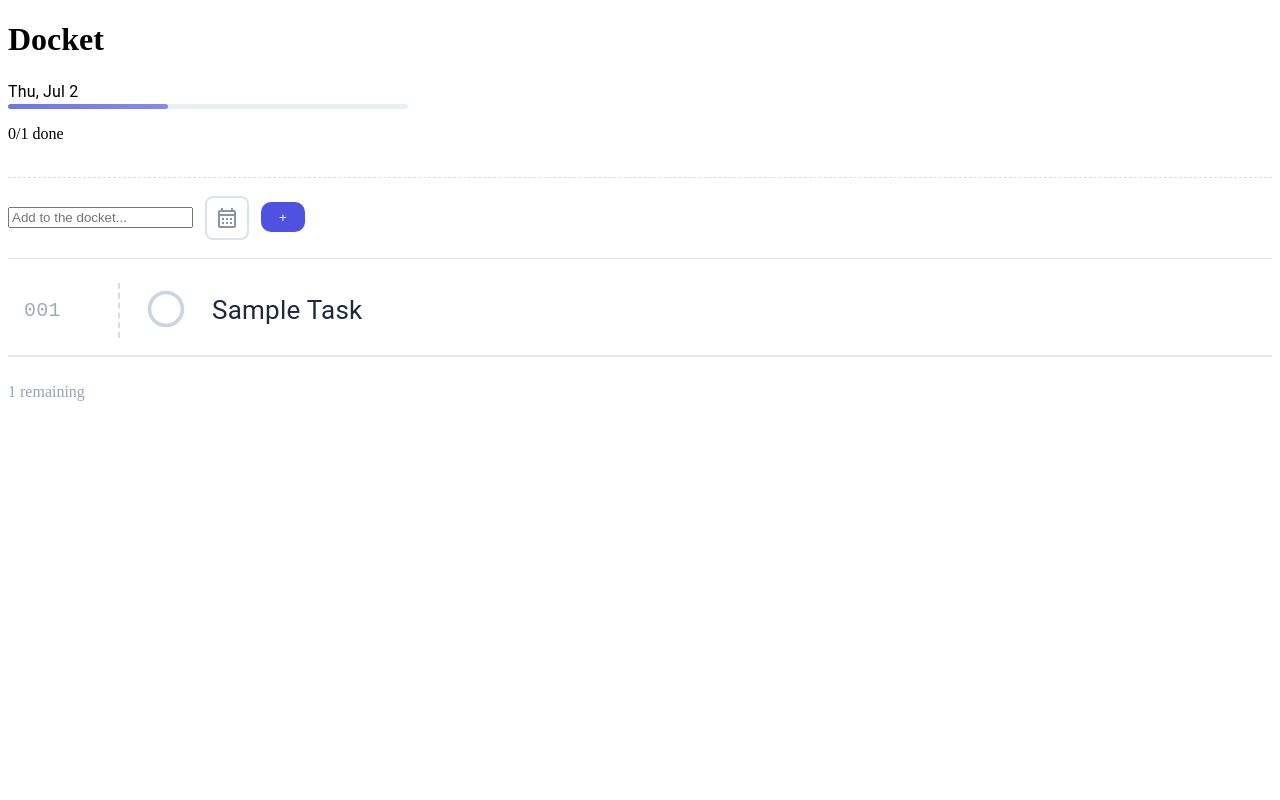
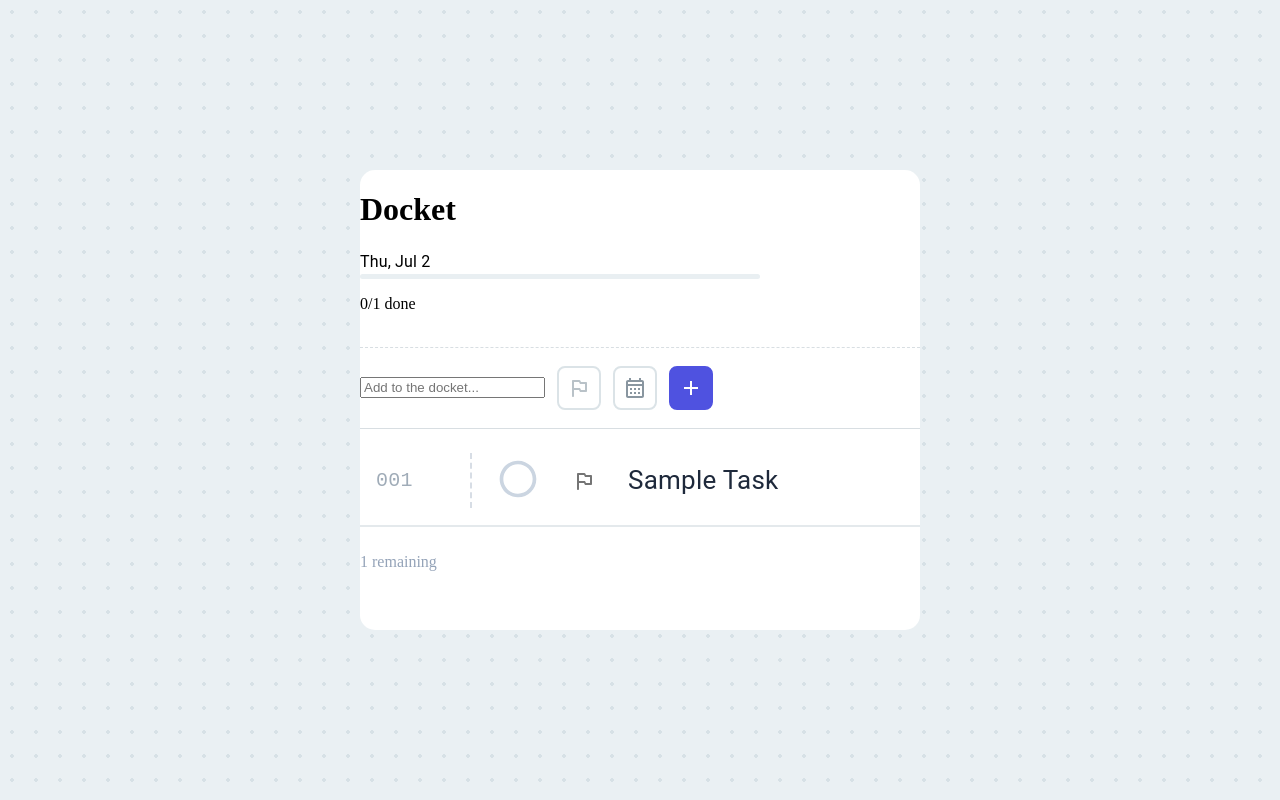
Before and after one commit to TheShreyankMaurya/TodoApp, a React (Vite) app: page / in a window 1280 px wide. Built offline with nearby package versions, Linux system fonts and the light colour scheme.

Commit message:
add priority picker

```diff
--- a/index.html
+++ b/index.html
@@ -5,6 +5,7 @@
         <link rel="icon" type="image/svg+xml" href="/favicon.svg" />
         <meta name="viewport" content="width=device-width, initial-scale=1.0" />
         <title>todoapp</title>
+        <link rel="stylesheet" href="style.css" />
     </head>
     <body>
         <div id="root"></div>
--- /dev/null
+++ b/src/Components/Docket.css
@@ -0,0 +1,6 @@
+.docket {
+    width: 560px;
+    height: 460px;
+    background-color: #ffffff;
+    border-radius: 15px;
+}
--- a/src/Components/Docket.jsx
+++ b/src/Components/Docket.jsx
@@ -5,6 +5,7 @@ import { v4 as uuidv4 } from "uuid";
 import AddTaskForm from "./Input/AddTaskForm";
 import TaskList from "./List/TaskList";
 import AppFooter from "./Footer/AppFooter";
+import "./Docket.css";
 
 export default function TodoList() {
     const tokenCount = useRef(1);
@@ -39,8 +40,10 @@ export default function TodoList() {
         ]);
     };
 
+    const [priorityCount, setPriorityCount] = useState(0);
+
     return (
-        <>
+        <div className="docket">
             <AppHeader todo={todo}></AppHeader>
 
             <br />
@@ -54,7 +57,12 @@ export default function TodoList() {
 
             <br />
 
-            <AddTaskForm addNewTodo={addNewTodo}></AddTaskForm>
+            <AddTaskForm
+                addNewTodo={addNewTodo}
+                todo={todo}
+                priorityCount={priorityCount}
+                setPriorityCount={setPriorityCount}
+            ></AddTaskForm>
 
             <br />
 
@@ -69,6 +77,6 @@ export default function TodoList() {
             <br />
 
             <AppFooter todo={todo} setTodo={setTodo}></AppFooter>
-        </>
+        </div>
     );
 }
--- a/src/Components/HeaderArea/ProgressBar.jsx
+++ b/src/Components/HeaderArea/ProgressBar.jsx
@@ -4,11 +4,12 @@ import LinearProgress, {
 import { TodoInfo } from "../TodoInfo";
 
 export default function ProgressBar({ todo }) {
+    let progress = (TodoInfo(todo).done / TodoInfo(todo).total) * 100;
     return (
         <div>
             <LinearProgress
                 variant="determinate"
-                value={40}
+                value={progress}
                 sx={{
                     width: 400,
                     height: 5,
--- a/src/Components/Input/AddTaskForm.css
+++ /dev/null
@@ -1,9 +0,0 @@
-.AddTaskFormButton {
-    border: none;
-    border-radius: 10px;
-    width: 44px;
-    height: 30px;
-    background: #4f52e0;
-    color: #fff;
-    cursor: pointer;
-}
--- a/src/Components/Input/AddTaskForm.jsx
+++ b/src/Components/Input/AddTaskForm.jsx
@@ -1,5 +1,4 @@
 import { useState } from "react";
-import "./AddTaskForm.css";
 import Button from "@mui/material/Button";
 import { DatePicker } from "@mui/x-date-pickers/DatePicker";
 import { LocalizationProvider } from "@mui/x-date-pickers/LocalizationProvider";
@@ -7,8 +6,16 @@ import { AdapterDayjs } from "@mui/x-date-pickers/AdapterDayjs";
 import CalendarMonthOutlinedIcon from "@mui/icons-material/CalendarMonthOutlined";
 import IconButton from "@mui/material/IconButton";
 import Alert from "@mui/material/Alert";
+import PriorityPicker from "./PriorityPicker";
+import AddIcon from "@mui/icons-material/Add";
+import Tooltip from "@mui/material/Tooltip";
 
-export default function AddTaskForm({ addNewTodo }) {
+export default function AddTaskForm({
+    addNewTodo,
+    todo,
+    priorityCount,
+    setPriorityCount,
+}) {
     const [newTodo, setNewTodo] = useState("");
     const [date, setDate] = useState(null);
     const [open, setOpen] = useState(false);
@@ -18,6 +25,12 @@ export default function AddTaskForm({ addNewTodo }) {
         setNewTodo(event.target.value);
     };
 
+    let priorityStyle = {
+        border: "2px solid #dbe3e7",
+        borderRadius: 2,
+        color: "#B9C2C8",
+    };
+
     function setAddNewTodo() {
         if (newTodo.trim().length === 0) {
             setShowAlert(true);
@@ -25,9 +38,10 @@ export default function AddTaskForm({ addNewTodo }) {
         }
 
         setShowAlert(false);
-        addNewTodo(newTodo, 2, date);
+        addNewTodo(newTodo, priorityCount, date);
         setNewTodo("");
         setDate(null);
+        setPriorityCount(0);
     }
 
     return (
@@ -43,9 +57,24 @@ export default function AddTaskForm({ addNewTodo }) {
                 value={newTodo}
                 onChange={updateTodoValue}
                 required
+                name="Task"
             />
             &nbsp;&nbsp;&nbsp;
+            <PriorityPicker
+                priorityCount={priorityCount}
+                setPriorityCount={setPriorityCount}
+                style={priorityStyle}
+                id={null}
+            ></PriorityPicker>
+            &nbsp;&nbsp;&nbsp;
             <LocalizationProvider dateAdapter={AdapterDayjs}>
+                <Tooltip
+                    title="Due Date"
+                    placement="top"
+                    arrow
+                    enterDelay={800}
+                    enterNextDelay={800}
+                >
                     <IconButton
                         onClick={() => setOpen(true)}
                         sx={{
@@ -57,6 +86,7 @@ export default function AddTaskForm({ addNewTodo }) {
                     >
                         <CalendarMonthOutlinedIcon></CalendarMonthOutlinedIcon>
                     </IconButton>
+                </Tooltip>
 
                 <DatePicker
                     value={date}
@@ -71,9 +101,30 @@ export default function AddTaskForm({ addNewTodo }) {
                 />
             </LocalizationProvider>
             &nbsp;&nbsp;&nbsp;
-            <button className="AddTaskFormButton" onClick={setAddNewTodo}>
-                +
-            </button>
+            <Tooltip
+                title="Add Task"
+                placement="top"
+                arrow
+                enterDelay={800}
+                enterNextDelay={800}
+            >
+                <IconButton
+                    onClick={setAddNewTodo}
+                    size="medium"
+                    sx={{
+                        border: "2px solid #4F52E0",
+                        borderRadius: 2,
+                        backgroundColor: "#4F52E0",
+                        color: "#FFF",
+                        "&:hover": {
+                            backgroundColor: "#7A7DF0",
+                            color: "#FFF",
+                        },
+                    }}
+                >
+                    <AddIcon></AddIcon>
+                </IconButton>
+            </Tooltip>
         </div>
     );
 }
--- /dev/null
+++ b/src/Components/Input/PriorityPicker.jsx
@@ -0,0 +1,109 @@
+import OutlinedFlagRoundedIcon from "@mui/icons-material/OutlinedFlagRounded";
+import FlagRoundedIcon from "@mui/icons-material/FlagRounded";
+import IconButton from "@mui/material/IconButton";
+import Tooltip from "@mui/material/Tooltip";
+
+export default function PriorityPicker({
+    priorityCount,
+    setPriorityCount,
+    style,
+    setTodo,
+    obj,
+    location,
+    id,
+}) {
+    let content;
+
+    switch (priorityCount) {
+        case 0:
+            content = (
+                <Tooltip
+                    title="Priority : No priority set (click to change)"
+                    placement="top"
+                    arrow
+                    enterDelay={800}
+                    enterNextDelay={800}
+                >
+                    <OutlinedFlagRoundedIcon></OutlinedFlagRoundedIcon>
+                </Tooltip>
+            );
+            break;
+        case 1:
+            content = (
+                <Tooltip
+                    title="Priority : Low (click to change)"
+                    placement="top"
+                    arrow
+                    enterDelay={800}
+                    enterNextDelay={800}
+                >
+                    <FlagRoundedIcon
+                        sx={{ color: "#3F9142" }}
+                    ></FlagRoundedIcon>
+                </Tooltip>
+            );
+            break;
+        case 2:
+            content = (
+                <Tooltip
+                    title="Priority : Medium (click to change)"
+                    placement="top"
+                    arrow
+                    enterDelay={800}
+                    enterNextDelay={800}
+                >
+                    <FlagRoundedIcon
+                        sx={{ color: "#E3A008" }}
+                    ></FlagRoundedIcon>
+                </Tooltip>
+            );
+            break;
+        case 3:
+            content = (
+                <Tooltip
+                    title="Priority : High (click to change)"
+                    placement="top"
+                    arrow
+                    enterDelay={800}
+                    enterNextDelay={800}
+                >
+                    <FlagRoundedIcon
+                        sx={{ color: "#D62839" }}
+                    ></FlagRoundedIcon>
+                </Tooltip>
+            );
+            break;
+    }
+
+    function changePriority(id) {
+        if (location === "list") {
+            setTodo((prevTodos) =>
+                prevTodos.map((obj) => {
+                    if (obj.id === id) {
+                        return {
+                            ...obj,
+                            priority: obj.priority === 3 ? 0 : obj.priority + 1,
+                        };
+                    } else {
+                        return obj;
+                    }
+                }),
+            );
+        } else {
+            setPriorityCount((prevVal) => (prevVal === 3 ? 0 : prevVal + 1));
+        }
+    }
+
+    return (
+        <>
+            <IconButton
+                onClick={() => {
+                    changePriority(id);
+                }}
+                sx={style}
+            >
+                {content}
+            </IconButton>
+        </>
+    );
+}
--- /dev/null
+++ b/src/Components/List/EmptyTaskState.jsx
@@ -0,0 +1,24 @@
+import Typography from "@mui/material/Typography";
+
+export default function EmptyTaskState() {
+    return (
+        <div>
+            <Typography
+                variant="h5"
+                sx={{
+                    color: "#94a3b8",
+                }}
+            >
+                Nothing on the docket yet.
+            </Typography>
+            <Typography
+                variant="subtitle1"
+                sx={{
+                    color: "#94a3b8",
+                }}
+            >
+                Add your first item above.
+            </Typography>
+        </div>
+    );
+}
--- a/src/Components/List/TaskList.jsx
+++ b/src/Components/List/TaskList.jsx
@@ -8,9 +8,18 @@ import Divider from "@mui/material/Divider";
 import TaskActions from "./TaskActions";
 import { useState } from "react";
 import DueDateBadge from "./DueDateBagde";
+import PriorityPicker from "../Input/PriorityPicker";
+import { TodoInfo } from "../TodoInfo";
+import EmptyTaskState from "./EmptyTaskState";
 
 export default function TaskList({ todo, setTodo }) {
     const [isHovered, setIsHovered] = useState(null);
+
+    let total = TodoInfo(todo).total;
+
+    if (total === 0) {
+        return <EmptyTaskState />;
+    }
 
     return (
         <List>
@@ -54,6 +63,14 @@ export default function TaskList({ todo, setTodo }) {
                         obj={obj}
                     ></TaskCheckbox>
 
+                    <PriorityPicker
+                        priorityCount={obj.priority}
+                        setTodo={setTodo}
+                        obj={obj}
+                        location={"list"}
+                        id={obj.id}
+                    ></PriorityPicker>
+
                     <Typography
                         sx={{
                             flex: 1,
--- /dev/null
+++ b/style.css
@@ -0,0 +1,21 @@
+html,
+body,
+#root {
+    margin: 0;
+    width: 100%;
+    height: 100%;
+    overflow: hidden;
+}
+body {
+    margin: 0;
+    min-height: 100vh;
+    background-color: #eaf0f3;
+    background-image: radial-gradient(circle, #d7e1e6 2px, transparent 2px);
+    background-size: 24px 24px;
+}
+
+#root {
+    display: flex;
+    align-items: center;
+    justify-content: center;
+}
```
Lines whose indentation alone changed are shown as unchanged.
